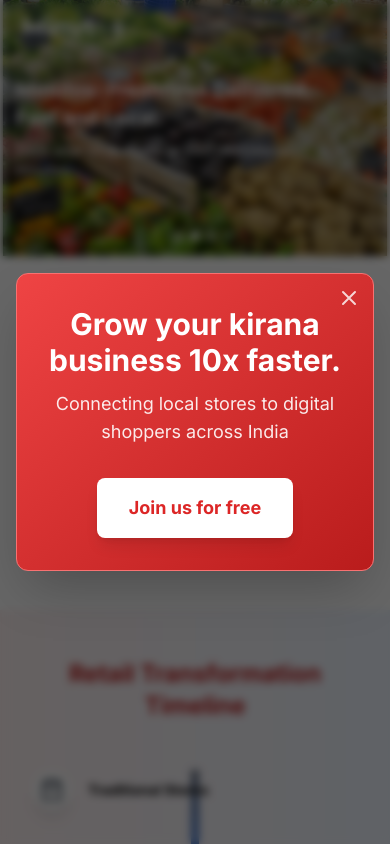
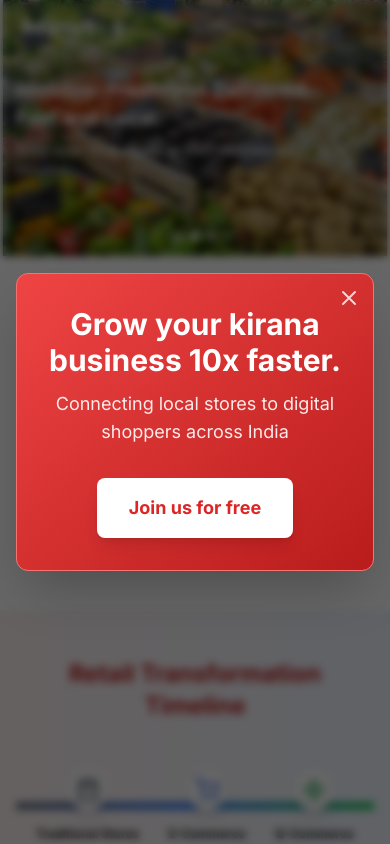
Before and after one commit to karantec/Minutos, a Next.js app: page / in a window 390 px wide. Shown: the top 844 px of the page. Built offline with nearby package versions, Linux system fonts and the light colour scheme.

Commit message:
progress bar fixed

```diff
--- a/src/components/home/RetailTransformation.tsx
+++ b/src/components/home/RetailTransformation.tsx
@@ -47,29 +47,25 @@ const RetailTransformation = () => {
 
   return (
     <section className="bg-gradient-to-r from-red-50 to-blue-50 py-12 overflow-hidden">
-      <div className="container mx-auto px-4 overflow-x-hidden">
+      <div className="container mx-auto px-4 overflow-x-auto">
         <h2 className="text-2xl font-bold text-center mb-12 text-red-700">
           Retail Transformation Timeline
         </h2>
 
-        {/* Timeline Progress Bar - with improved responsive layout */}
-        <div className="relative max-w-4xl mx-auto mb-16 px-4">
-          {/* Hidden on small screens, visible on medium and up */}
-          <div className="hidden md:block absolute top-1/2 left-0 right-0 h-2 bg-gray-200 transform -translate-y-1/2"></div>
-          <div className="hidden md:block absolute top-1/2 left-0 w-full h-2 bg-gradient-to-r from-gray-500 via-blue-500 to-green-500 transform -translate-y-1/2"></div>
+        {/* Timeline Progress Bar - horizontal on all screen sizes */}
+        <div className="relative max-w-4xl mx-auto mb-16 px-4 min-w-full sm:min-w-0">
+          {/* Horizontal progress bar for all screen sizes */}
+          <div className="absolute top-1/2 left-0 right-0 h-2 bg-gray-200 transform -translate-y-1/2"></div>
+          <div className="absolute top-1/2 left-0 w-full h-2 bg-gradient-to-r from-gray-500 via-blue-500 to-green-500 transform -translate-y-1/2"></div>
 
-          {/* Visible on small screens, hidden on medium and up */}
-          <div className="md:hidden absolute top-0 bottom-0 left-1/2 w-2 bg-gray-200 transform -translate-x-1/2"></div>
-          <div className="md:hidden absolute top-0 h-full w-2 bg-gradient-to-b from-gray-500 via-blue-500 to-green-500 transform -translate-x-1/2 left-1/2"></div>
-
-          {/* Responsive layout that changes from vertical to horizontal based on screen size */}
-          <div className="relative flex flex-col md:flex-row md:justify-between space-y-12 md:space-y-0">
+          {/* Always horizontal layout with improved spacing for mobile */}
+          <div className="relative flex flex-row justify-between">
             {stages.map((stage, index) => (
-              <div key={index} className="flex md:flex-col items-center">
+              <div key={index} className="flex flex-col items-center" style={{ minWidth: '80px' }}>
                 <div className={`w-10 h-10 md:w-12 md:h-12 rounded-full bg-white flex items-center justify-center shadow-lg z-10 ${stage.iconClass}`}>
                   {stage.icon}
                 </div>
-                <p className="ml-4 md:ml-0 md:mt-4 font-bold text-sm md:text-base text-left md:text-center">
+                <p className="mt-4 font-bold text-xs sm:text-sm md:text-base text-center px-1">
                   {stage.name}
                 </p>
               </div>
```
